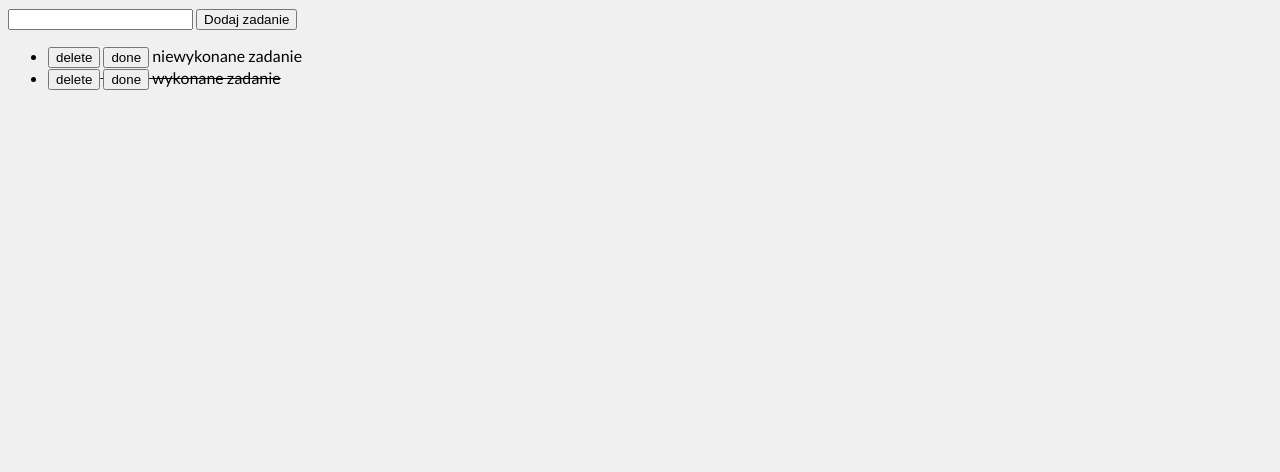
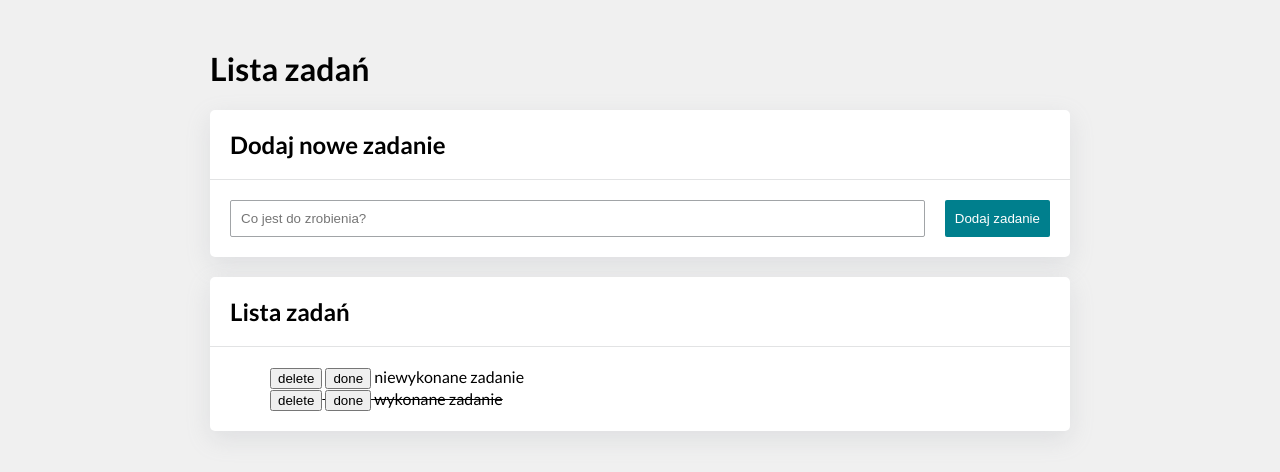
Before and after one commit to Rapkowsky/to-do-list, a plain HTML site: page index.html in a window 1280 px wide. Drawn offline with Linux system fonts and the light colour scheme.

Commit message:
html structure built

```diff
--- a/index.html
+++ b/index.html
@@ -6,16 +6,35 @@
 		<meta name="viewport" content="width=device-width, initial-scale=1.0" />
 		<title>Robert Rapkowski - pierwsza strona</title>
 		<link rel="stylesheet" href="css/style.css" />
+		<link rel="stylesheet" href="css/tasks.css" />
+		<link rel="stylesheet" href="css/section.css" />
+		<link rel="stylesheet" href="css/form.css" />
+		<link rel="stylesheet" href="css/container.css" />
 		<link rel="preconnect" href="https://fonts.googleapis.com" />
 		<link rel="preconnect" href="https://fonts.gstatic.com" crossorigin />
 		<link href="https://fonts.googleapis.com/css2?family=Lato:ital,wght@0,100;0,300;0,400;0,700;0,900;1,100;1,300;1,400;1,700;1,900&display=swap" rel="stylesheet" />
 		<script defer src="js/script.js"></script>
 	</head>
 	<body>
-		<form class="js-form">
-			<input class="js-newTask" />
-			<button>Dodaj zadanie</button>
-		</form>
-		<ul class="js-tasks"></ul>
+		<main class="container">
+			<header>
+				<h1>Lista zadań</h1>
+			</header>
+			<section class="section">
+				<h2 class="section__header">Dodaj nowe zadanie</h2>
+				<div class="section__body">
+					<form class="form js-form">
+						<input class="form__input js-newTask" placeholder="Co jest do zrobienia?" />
+						<button class="form__button">Dodaj zadanie</button>
+					</form>
+				</div>
+			</section>
+			<section class="section">
+				<h2 class="section__header">Lista zadań</h2>
+				<div class="section__body">
+					<ul class="tasks js-tasks"></ul>
+				</div>
+			</section>
+		</main>
 	</body>
 </html>
```
